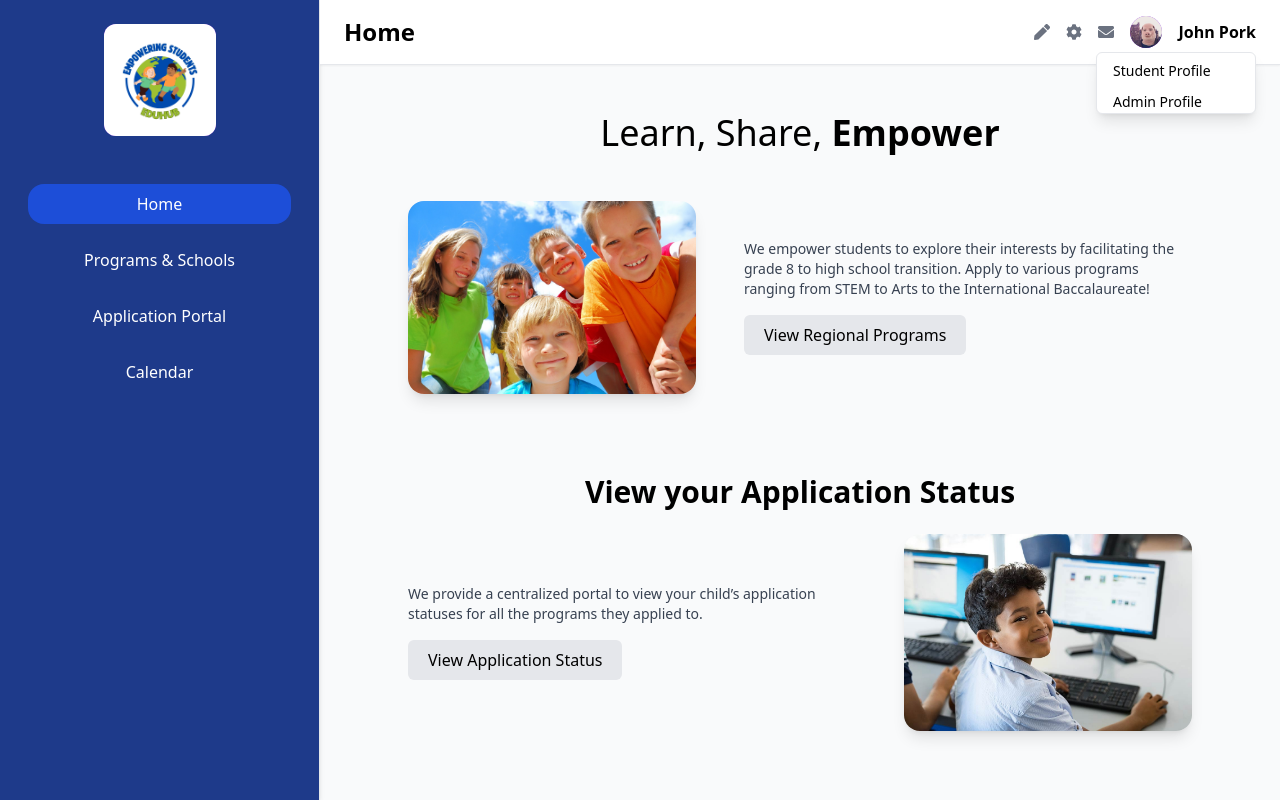
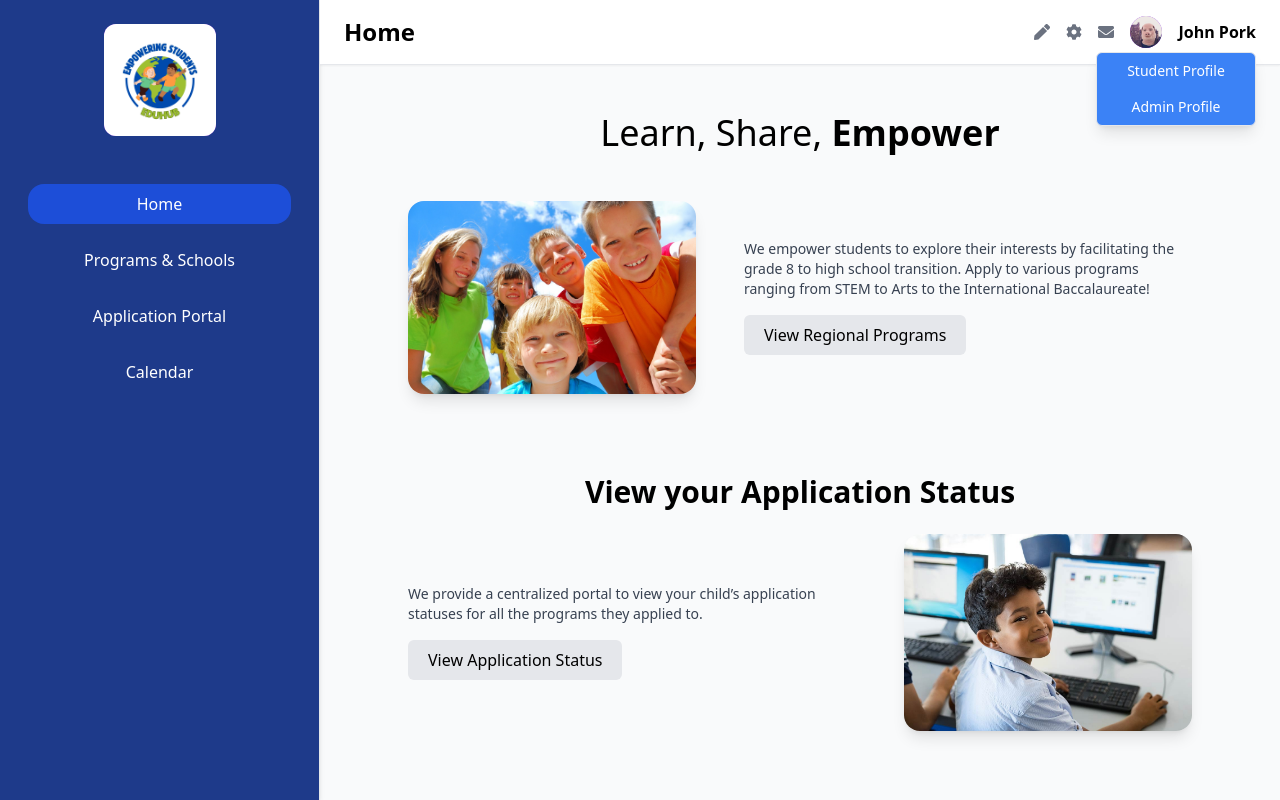
Before and after one commit to Airplane356/EduHub, a React (Create React App) app in the folder eduhub/: page / in a window 1280 px wide. Both pictures are taken after a click on the element "John Pork". Built offline with nearby package versions, Linux system fonts and the light colour scheme.

Commit message:
visual changes to dropdown menu

```diff
--- a/eduhub/src/AdminComponents/AdminNavbar.js
+++ b/eduhub/src/AdminComponents/AdminNavbar.js
@@ -46,9 +46,9 @@ export default function AdminNavbar() {
             John Pork
           </span>
           {dropdownOpen && (
-            <div className="absolute right-0 mt-2 w-40 bg-white border rounded-md shadow-lg z-10">
-              <Link to="/" className="block px-4 py-2 text-sm hover:bg-gray-100">Student Profile</Link>
-              <Link to="/AdminHome" className="w-full text-left px-4 py-2 text-sm hover:bg-gray-100">
+            <div className="absolute right-0 mt-2 w-40 bg-blue-500 border rounded-md shadow-lg z-10 overflow-hidden">
+              <Link to="/" className="block px-4 py-2 text-center hover:bg-blue-700 text-sm text-white">Student Profile</Link>
+              <Link to="/AdminHome" className="block px-4 py-2 text-center px-4 py-2 text-sm hover:bg-blue-700 text-white">
                 Admin Profile
               </Link>
             </div>
--- a/eduhub/src/components/Navbar.js
+++ b/eduhub/src/components/Navbar.js
@@ -48,9 +48,9 @@ export default function Navbar() {
             John Pork
           </span>
           {dropdownOpen && (
-            <div className="absolute right-0 mt-2 w-40 bg-white border rounded-md shadow-lg z-10">
-              <Link to="/" className="block px-4 py-2 text-sm hover:bg-gray-100">Student Profile</Link>
-              <Link to="/AdminHome" className="w-full text-left px-4 py-2 text-sm hover:bg-gray-100">
+            <div className="absolute right-0 mt-2 w-40 bg-blue-500 border rounded-md shadow-lg z-10 overflow-hidden">
+              <Link to="/" className="block px-4 py-2 text-center hover:bg-blue-700 text-sm text-white">Student Profile</Link>
+              <Link to="/AdminHome" className="block px-4 py-2 text-center px-4 py-2 text-sm hover:bg-blue-700 text-white">
                 Admin Profile
               </Link>
             </div>
```
